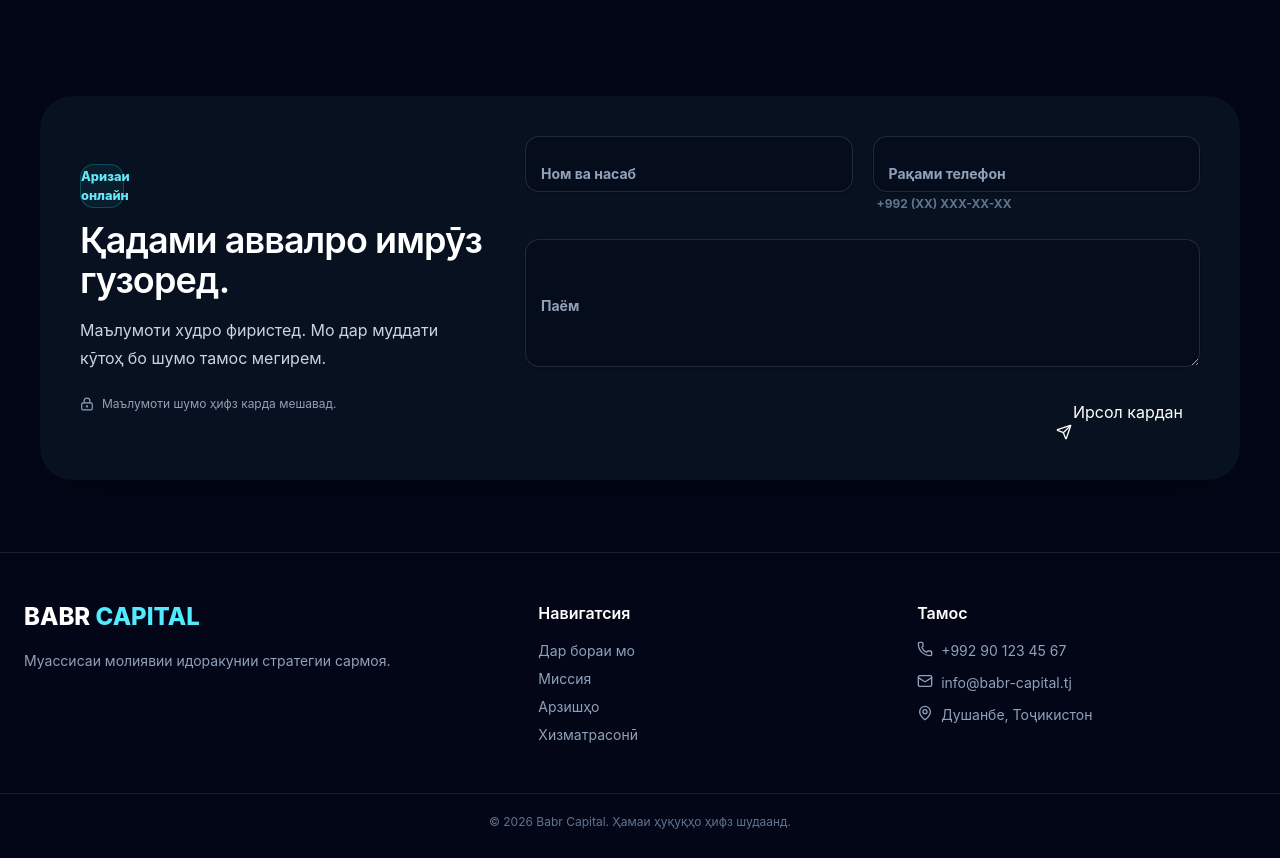
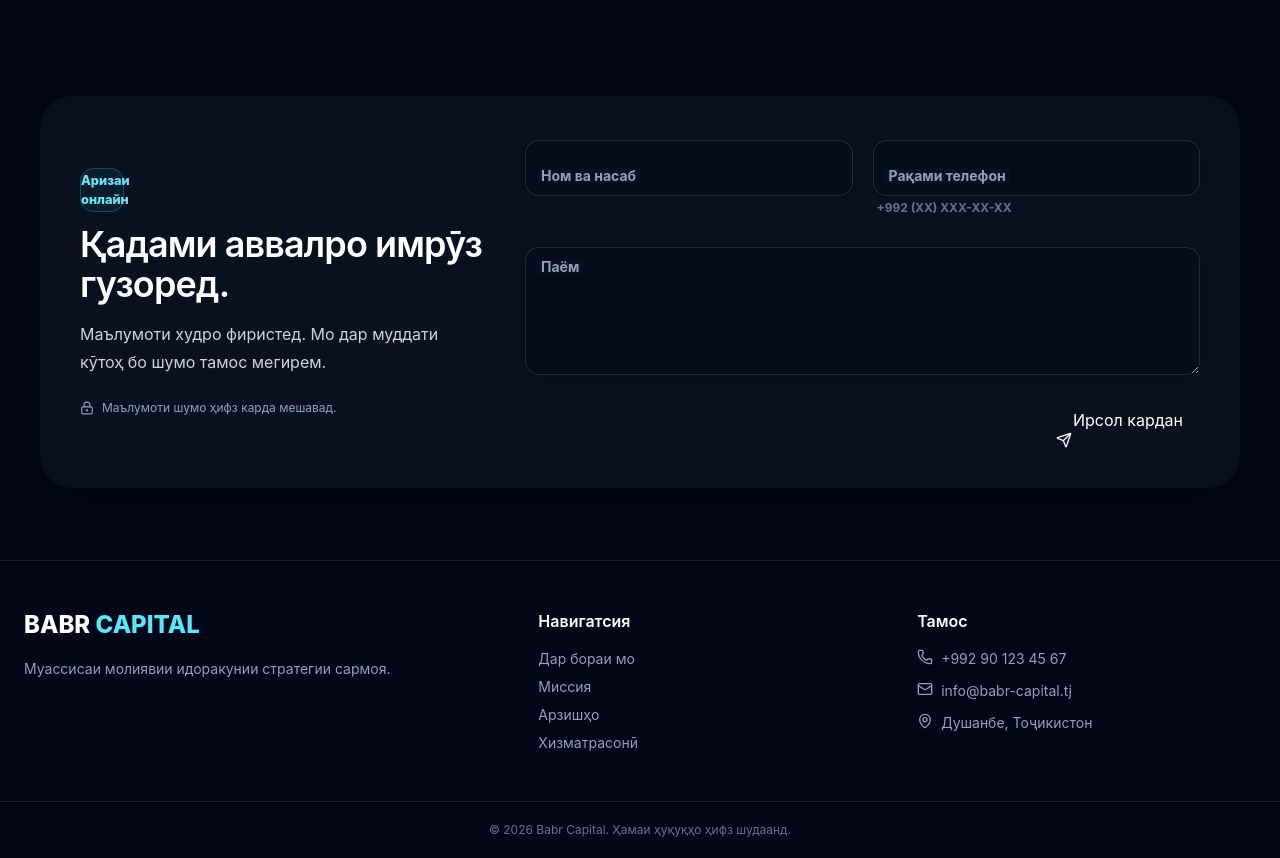
Before and after one commit to mehrvarshodiev/babr-capital, a React (Vite) app: page / in a window 1280 px wide. Shown: the part 3120-3978 px from the top of the page. Built offline with nearby package versions, Linux system fonts and the light colour scheme.

Commit message:
Polish application form input alignment and labels

```diff
--- a/src/components/ApplicationForm/ApplicationForm.tsx
+++ b/src/components/ApplicationForm/ApplicationForm.tsx
@@ -56,8 +56,9 @@ export default function ApplicationForm({ t }: { t: Copy }) {
     }, 900);
   };
 
-  const fieldClass = 'peer min-h-14 w-full rounded-xl border bg-white/[0.07] px-4 pb-3 pt-5 text-base text-white shadow-sm outline-none transition placeholder-transparent disabled:cursor-not-allowed disabled:opacity-60';
-  const labelClass = 'pointer-events-none absolute left-4 top-1/2 -translate-y-1/2 text-sm text-slate-400 transition-all peer-placeholder-shown:top-1/2 peer-placeholder-shown:text-sm peer-focus:top-2 peer-focus:translate-y-0 peer-focus:text-xs peer-focus:text-[#d6a04b] peer-not-placeholder-shown:top-2 peer-not-placeholder-shown:translate-y-0 peer-not-placeholder-shown:text-xs';
+  const fieldClass = 'peer h-14 w-full rounded-xl border bg-white/[0.07] px-4 py-4 text-base leading-6 text-white shadow-sm outline-none transition placeholder-transparent disabled:cursor-not-allowed disabled:opacity-60';
+  const labelClass = 'pointer-events-none absolute left-3 top-1/2 -translate-y-1/2 bg-[#07111f] px-1 text-sm leading-none text-slate-400 transition-all duration-200 peer-placeholder-shown:top-1/2 peer-placeholder-shown:text-sm peer-focus:top-0 peer-focus:translate-y-0 peer-focus:text-xs peer-focus:text-[#d6a04b] peer-not-placeholder-shown:top-0 peer-not-placeholder-shown:translate-y-0 peer-not-placeholder-shown:text-xs';
+  const textareaLabelClass = 'pointer-events-none absolute left-3 top-6 -translate-y-1/2 bg-[#07111f] px-1 text-sm leading-none text-slate-400 transition-all duration-200 peer-placeholder-shown:top-6 peer-placeholder-shown:text-sm peer-focus:top-0 peer-focus:translate-y-0 peer-focus:text-xs peer-focus:text-[#d6a04b] peer-not-placeholder-shown:top-0 peer-not-placeholder-shown:translate-y-0 peer-not-placeholder-shown:text-xs';
 
   const fieldState = (isTouched: boolean, isValid: boolean) =>
     isTouched ? (isValid ? 'border-emerald-400/70 focus:border-emerald-400 focus:ring-emerald-400/10' : 'border-red-400/70 focus:border-red-400 focus:ring-red-400/10') : 'border-white/15 hover:border-white/25 focus:border-[#c8923e] focus:ring-[#c8923e]/10';
@@ -77,14 +78,14 @@ export default function ApplicationForm({ t }: { t: Copy }) {
             </div>
 
             <form onSubmit={submit} className="grid gap-5 sm:grid-cols-2" aria-busy={isSubmitting}>
-              <label className="relative block">
+              <label className="relative block pt-1">
                 <input name="name" autoComplete="name" placeholder=" " value={values.name} disabled={isSubmitting} onChange={(e) => { setValues((v) => ({ ...v, name: e.target.value })); setStatus('idle'); }} onBlur={() => setTouched((v) => ({ ...v, name: true }))} aria-invalid={touched.name && !valid.name} className={`${fieldClass} ${fieldState(touched.name, valid.name)}`} />
                 <span className={labelClass}>{t.form.name}</span>
                 {touched.name && !valid.name && <span className="mt-1 flex items-center gap-1 px-1 text-xs text-red-300"><CircleAlert size={13} />{t.form.validation.name}</span>}
                 {touched.name && valid.name && <CheckCircle2 size={16} className="absolute right-4 top-1/2 -translate-y-1/2 text-emerald-300" />}
               </label>
 
-              <label className="relative block">
+              <label className="relative block pt-1">
                 <input name="phone" type="tel" inputMode="tel" autoComplete="tel" value={phone} onChange={(e) => { setPhone(formatPhone(e.target.value)); setStatus('idle'); }} onBlur={() => setTouched((v) => ({ ...v, phone: true }))} placeholder=" " maxLength={19} aria-describedby="phone-hint" aria-invalid={touched.phone && !valid.phone} disabled={isSubmitting} className={`${fieldClass} ${fieldState(touched.phone, valid.phone)}`} />
                 <span className={labelClass}>{t.form.phone}</span>
                 <span id="phone-hint" className="mt-1 block px-1 text-xs text-slate-500">{t.form.phoneHint}</span>
@@ -92,9 +93,9 @@ export default function ApplicationForm({ t }: { t: Copy }) {
                 {touched.phone && valid.phone && <CheckCircle2 size={16} className="absolute right-4 top-1/2 -translate-y-1/2 text-emerald-300" />}
               </label>
 
-              <label className="relative block sm:col-span-2">
-                <textarea name="message" rows={4} placeholder=" " value={values.message} disabled={isSubmitting} onChange={(e) => { setValues((v) => ({ ...v, message: e.target.value })); setStatus('idle'); }} onBlur={() => setTouched((v) => ({ ...v, message: true }))} aria-invalid={touched.message && !valid.message} className={`${fieldClass} min-h-32 resize-y leading-6 ${fieldState(touched.message, valid.message)}`} />
-                <span className={labelClass}>{t.form.message}</span>
+              <label className="relative block pt-1 sm:col-span-2">
+                <textarea name="message" rows={4} placeholder=" " value={values.message} disabled={isSubmitting} onChange={(e) => { setValues((v) => ({ ...v, message: e.target.value })); setStatus('idle'); }} onBlur={() => setTouched((v) => ({ ...v, message: true }))} aria-invalid={touched.message && !valid.message} className={`${fieldClass} h-32 resize-y leading-6 ${fieldState(touched.message, valid.message)}`} />
+                <span className={textareaLabelClass}>{t.form.message}</span>
                 {touched.message && !valid.message && <span className="mt-1 flex items-center gap-1 px-1 text-xs text-red-300"><CircleAlert size={13} />{t.form.validation.message}</span>}
                 {touched.message && valid.message && <CheckCircle2 size={16} className="absolute right-4 top-6 text-emerald-300" />}
               </label>
```
